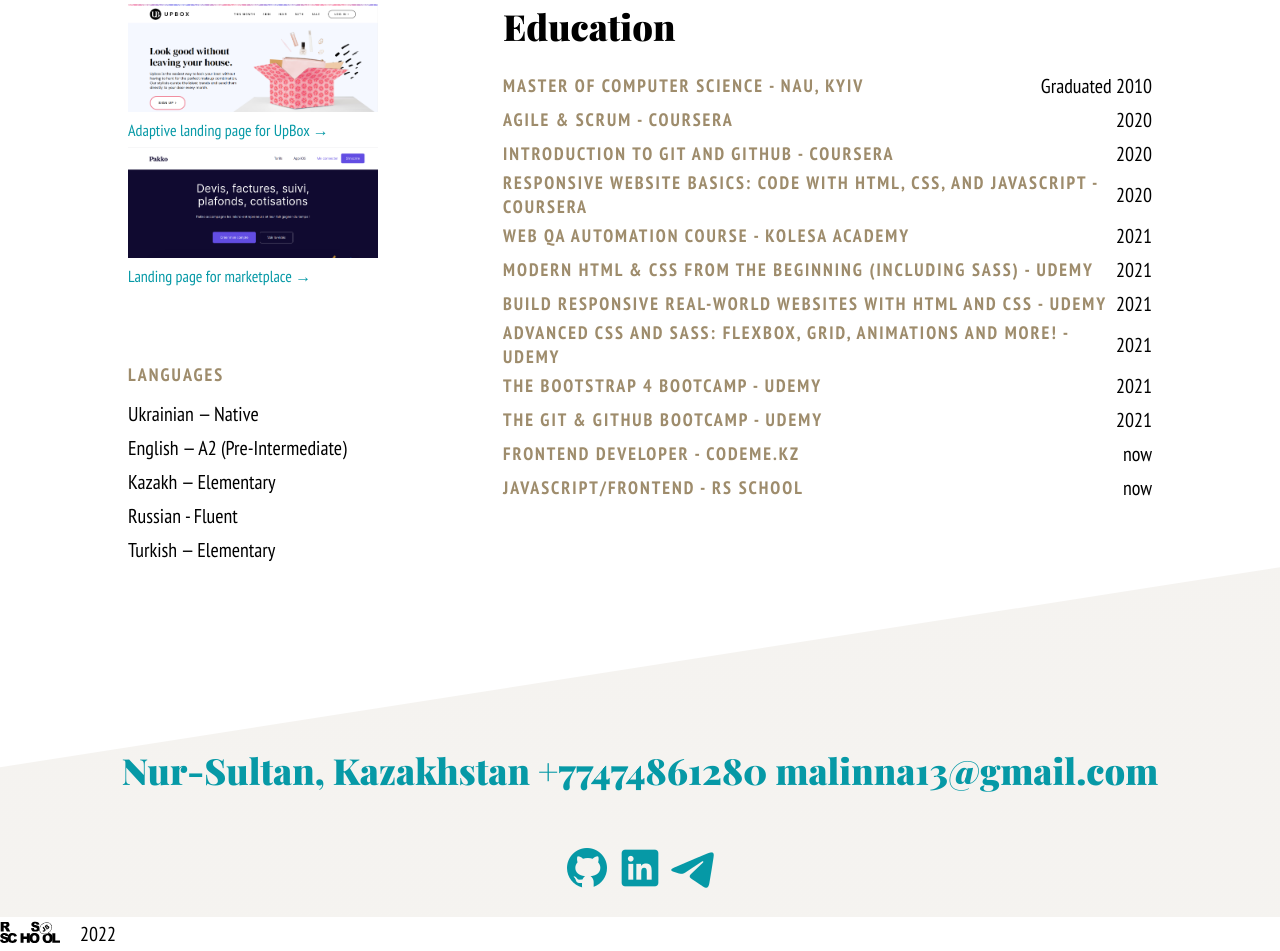
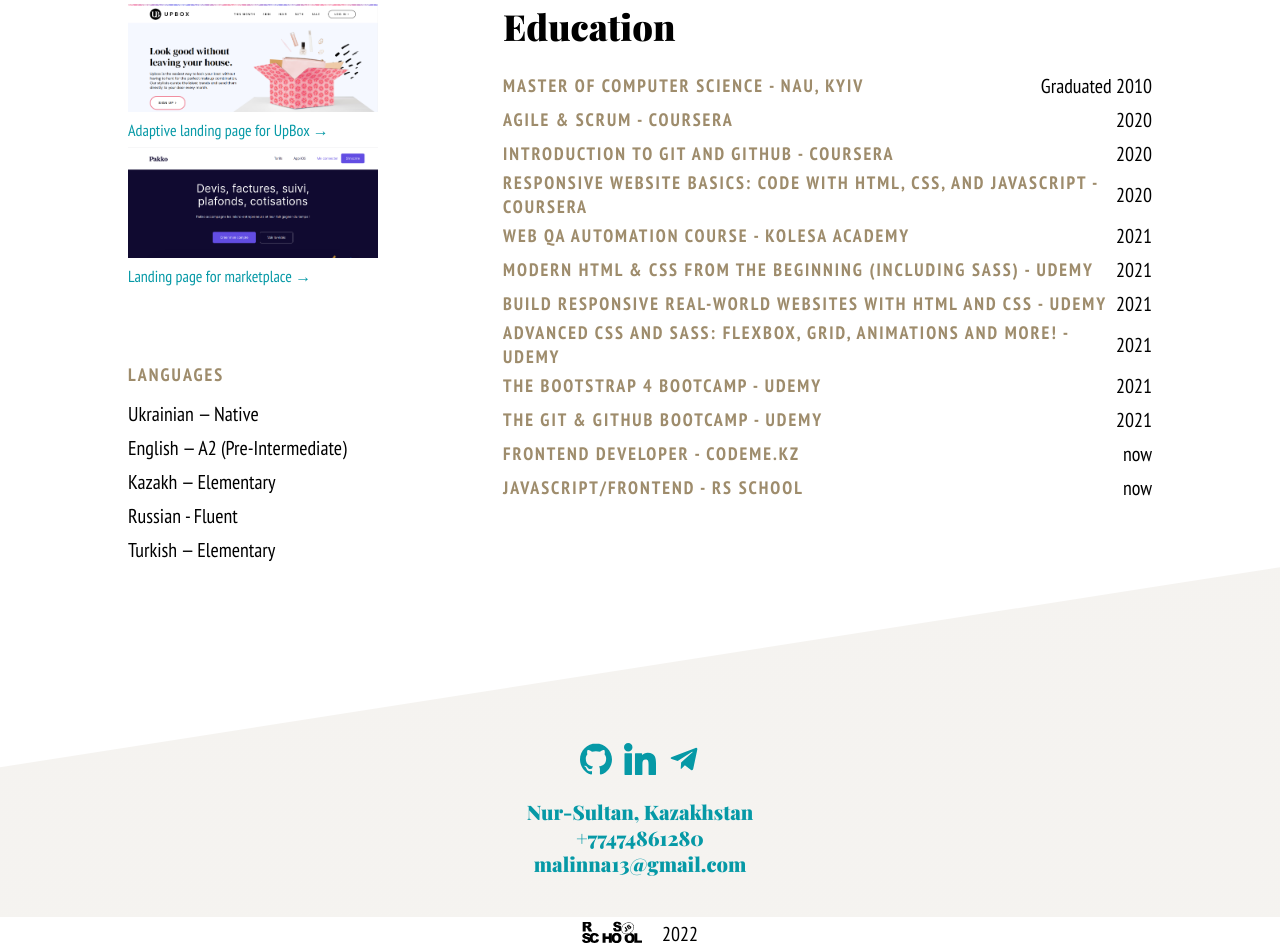
Before and after one commit to malinna13/rsschool-cv, a plain HTML site: page index.html in a window 1280 px wide. Shown: the part 1445-2396 px from the top of the page. Drawn offline with nearby package versions, Linux system fonts and the light colour scheme.

Commit message:
fix: fix footer contacts links, svg icon

```diff
--- a/index.html
+++ b/index.html
@@ -249,27 +249,33 @@
       <div class="container">
         <section id="contacts">
           <div class="footer-wrapper">
-            <h2 class="contacts-text">
-              Nur-Sultan, Kazakhstan <br class="visible" />
-              <a href="tel:+77474861280">+77474861280</a> <br class="visible" />
+            <div class="social">
+              <a href="https://github.com/malinna13">
+                <svg class="icon">
+                  <use
+                    xlink:href="assets/ico/sprite.svg#github-svgrepo-com"
+                  ></use>
+                </svg>
+              </a>
+              <a href="https://www.linkedin.com/in/inna-m-25ba35225/">
+                <svg class="icon">
+                  <use
+                    xlink:href="assets/ico/sprite.svg#linkedin-svgrepo-com"
+                  ></use>
+                </svg>
+              </a>
+              <a href="https://t.me/Malinna13">
+                <svg class="icon">
+                  <use
+                    xlink:href="assets/ico/sprite.svg#telegram-svgrepo-com"
+                  ></use>
+                </svg>
+              </a>
+            </div>
+            <div class="contacts-text">
+              <h2>Nur-Sultan, Kazakhstan</h2>
+              <a href="tel:+77474861280">+77474861280</a>
               <a href="mailto:malinna13@gmail.com">malinna13@gmail.com</a>
-            </h2>
-            <div class="social">
-              <a href="https://github.com/malinna13" class="social-link"
-                ><img src="assets/ico/icons8-github-50.png" alt="github icon"
-              /></a>
-              <a
-                href="https://www.linkedin.com/in/inna-m-25ba35225/"
-                class="social-link"
-                ><img
-                  src="assets/ico/icons8-linkedin-50.png"
-                  alt="linkedin icon"
-              /></a>
-              <a href="https://t.me/Malinna13" class="social-link"
-                ><img
-                  src="assets/ico/icons8-telegram-app-50.png"
-                  alt="telegram icon"
-              /></a>
             </div>
           </div>
         </section>
--- a/style.css
+++ b/style.css
@@ -211,30 +211,47 @@
 .footer-wrapper {
   height: 100%;
   display: flex;
-  gap: 30px;
   flex-direction: column;
+  gap: 20px;
   justify-content: end;
   align-items: center;
   padding-bottom: 20px;
 }
 
 .contacts-text {
+  display: flex;
+  flex-direction: column;
+  align-items: center;
   font-family: "Playfair Display", serif;
   font-weight: 900;
-  font-size: 36px;
-  line-height: 46px;
+  font-size: 20px;
+  line-height: 26px;
   color: #0699a6;
+  padding-bottom: 20px;
 }
-
+.contacts-text h2 {
+  font-size: 20px;
+  line-height: 26px;
+  margin: 0;
+}
+.icon {
+  width: 32px;
+  height: 32px;
+}
+.icon,
 .contacts-text a {
   color: #0699a6;
+  fill: #0699a6;
   transition: all 0.3s;
 }
+.icon:hover,
 .contacts-text a:hover {
   color: #07b4c4;
+  fill: #07b4c4;
 }
 
 .rs-school {
+  justify-content: center;
   align-self: flex-end;
   display: flex;
   align-items: center;
@@ -245,6 +262,10 @@
   width: 60px;
 }
 
+.social {
+  display: flex;
+  gap: 12px;
+}
 .social img:hover {
   box-shadow: 0 5px 10px rgba(0, 0, 0, 0.1);
 }
@@ -253,13 +274,6 @@
   #profile .wrapper {
     gap: 125px;
     padding-top: 80px;
-  }
-}
-
-@media (max-width: 1100px) {
-  .contacts-text {
-    font-size: 24px;
-    line-height: 26px;
   }
 }
 
@@ -303,11 +317,7 @@
   .visible {
     display: block;
   }
-  .contacts-text {
-    text-align: center;
-    font-size: 34px;
-    line-height: 40px;
-  }
+
   .container #contacts {
     clip-path: polygon(0 100px, 100% 0, 100% 100%, 0 100%);
   }
```
Also changed, not shown: assets/ico/sprite.svg (added).
